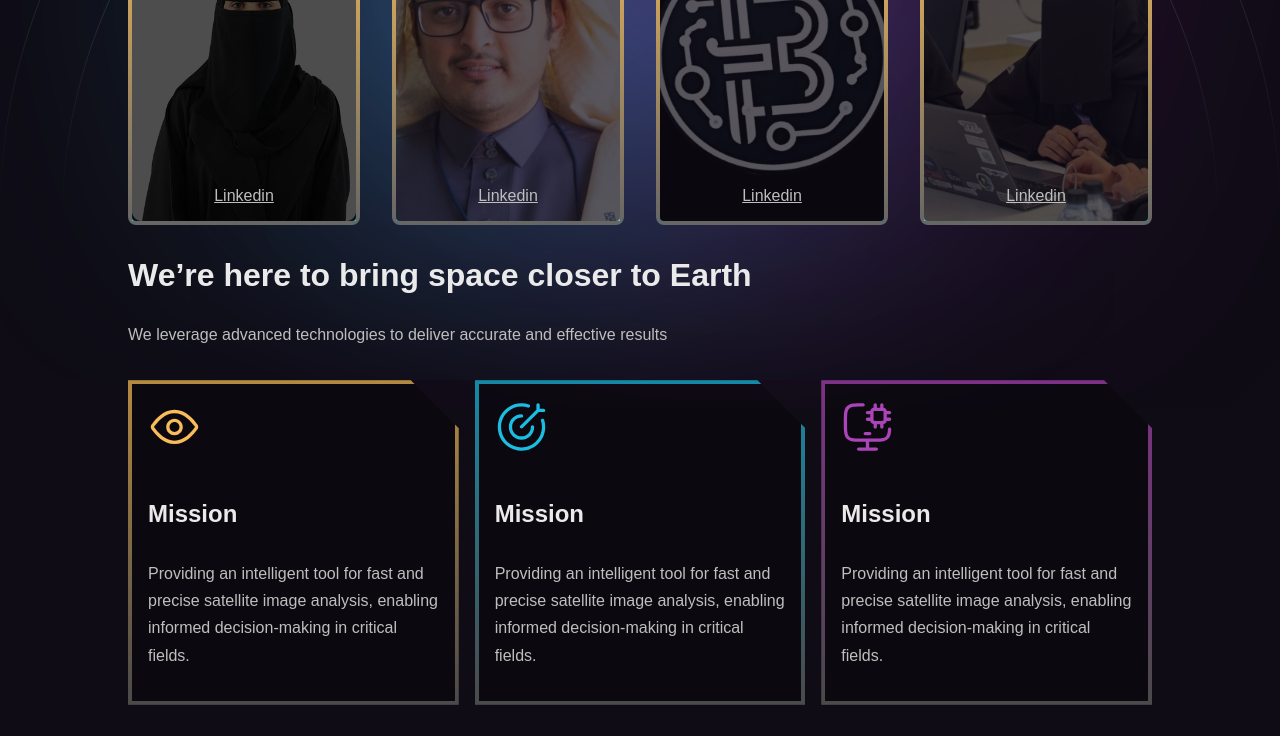
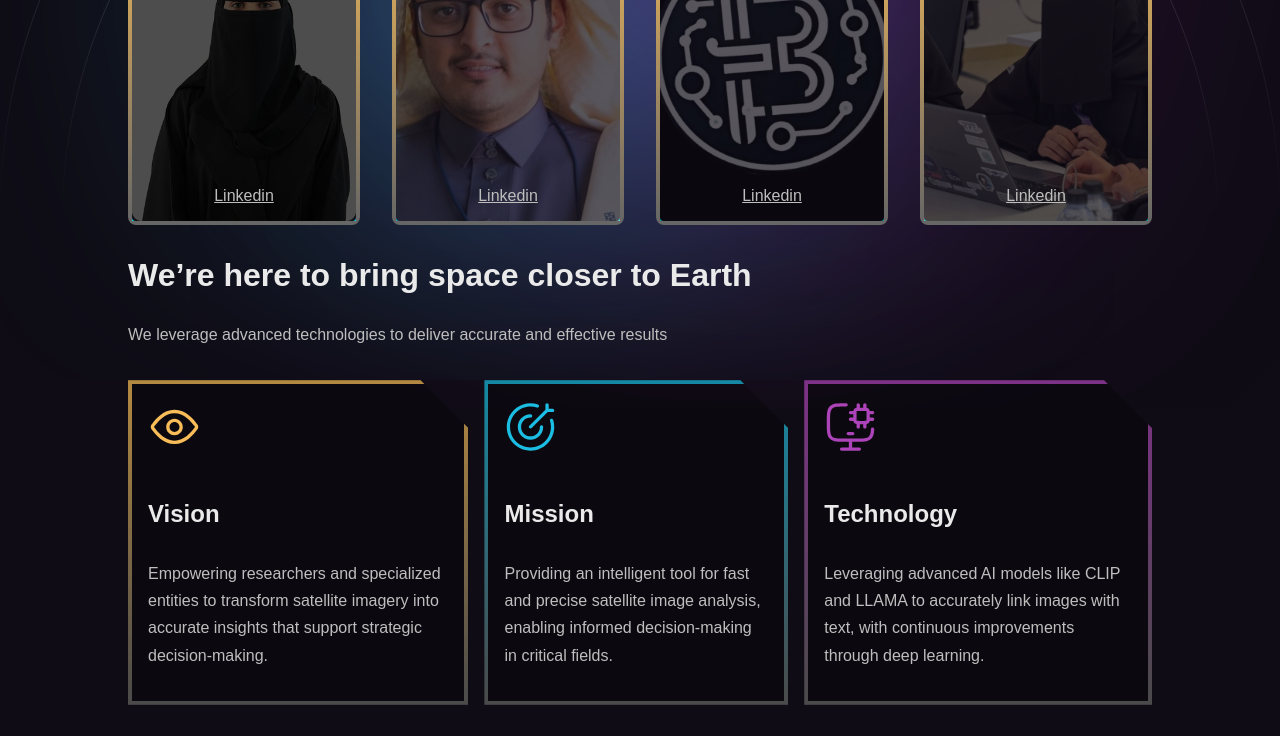
Before and after one commit to RaghadAlmughidi/suha, a plain HTML site: page aboutus.html in a window 1280 px wide. Shown: the part 494-1230 px from the top of the page. Drawn offline with nearby package versions, Linux system fonts and the light colour scheme; a web font is replaced by a local one.

Commit message:
Update aboutus.html

```diff
--- a/aboutus.html
+++ b/aboutus.html
@@ -83,9 +83,9 @@
             <div class="boxs">
                 <div class="box" id="one">
                     <img src="/img/view.svg" alt="" class="icon">
-                    <h4>Mission</h4>
-                    <p>Providing an intelligent tool for fast and precise satellite image analysis, enabling informed
-                        decision-making in critical fields.</p>
+                    <h4>Vision</h4>
+                    <p>Empowering researchers and specialized entities to transform satellite imagery
+                        into accurate insights that support strategic decision-making.</p>
                 </div>
                 <div class="box" id="two">
                     <img src="/img/target-01.svg" alt="" class="icon">
@@ -95,9 +95,9 @@
                 </div>
                 <div class="box" id="three">
                     <img src="/img/ai-computer.svg" alt="" class="icon">
-                    <h4>Mission</h4>
-                    <p>Providing an intelligent tool for fast and precise satellite image analysis, enabling informed
-                        decision-making in critical fields.</p>
+                    <h4>Technology</h4>
+                    <p>Leveraging advanced AI models like CLIP and LLAMA to accurately link images with text,
+                        with continuous improvements through deep learning.</p>
                 </div>
             </div>
         </div>
```
